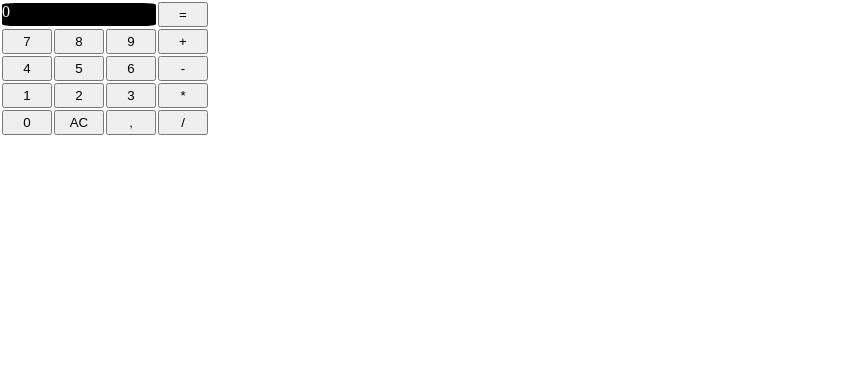
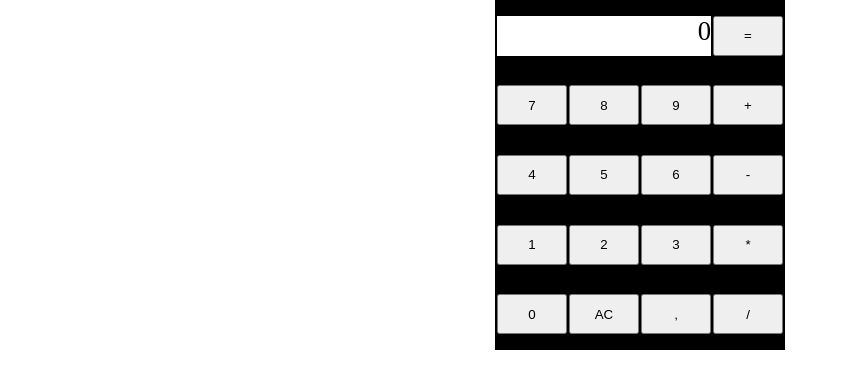
Before and after one commit to mateuspsm/calculator-js, a plain HTML site: page index.html in a window 1280 px wide. Shown: the whole page, without its empty margins (0-846 px from the left). Drawn offline with Linux system fonts and the light colour scheme.

Commit message:
refactor: Update layout
Atualizando o layout da calculadora

```diff
--- a/style.css
+++ b/style.css
@@ -3,14 +3,28 @@
     padding: 0%;
 }
 
+#container {
+    width: 100%;
+    height: 100%;
+    display: block;
+}
+
+#calculator {
+    width: 250px;
+    height: 350px;
+    margin: 0 auto;
+    background-color: black;
+}
+
 button {
-    width: 50px;
-    height: 25px;
+    width: 70px;
+    height: 40px;
 }
 
 #display {
-    height: 23px;
-    background-color: black;
-    color: white;
-    border-radius: 9%;
+    height: 40px;
+    background-color: white;
+    color: black;
+    text-align: right;
+    font-size: 20pt;
 }
```
